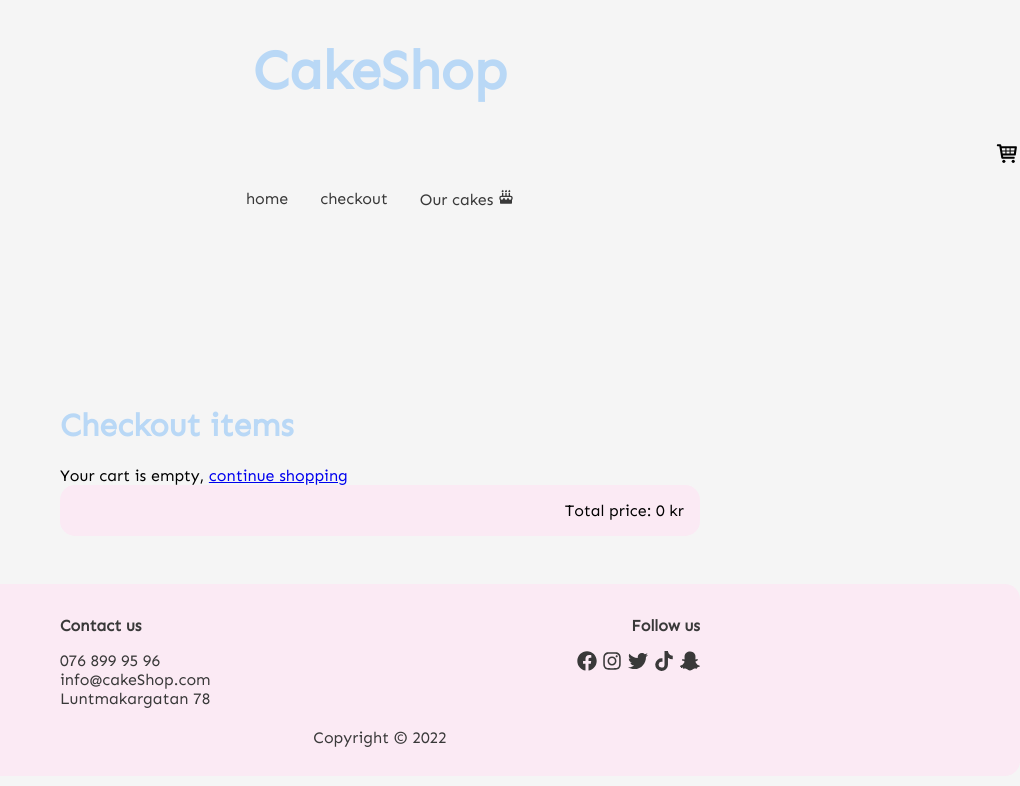
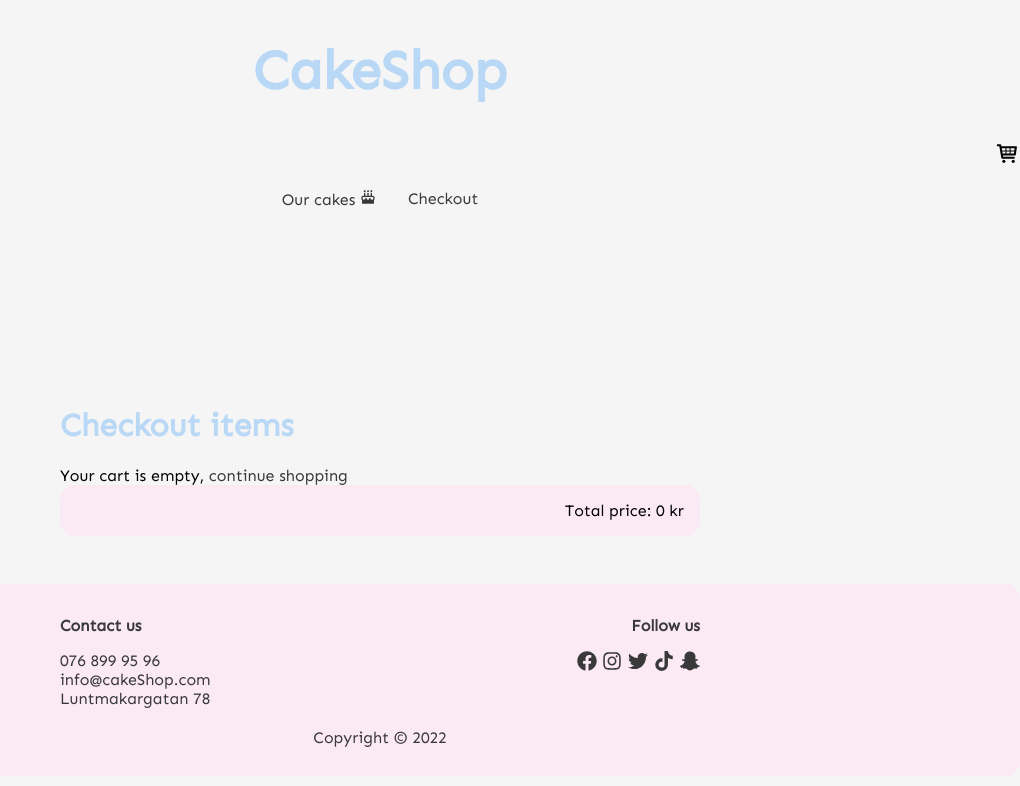
Before and after one commit to astridthil/Webshop-React, a React (Create React App) app: page /checkout in a window 1280 px wide. Shown: the top 786 px of the page, without its empty margins (260-1280 px from the left). Built offline with nearby package versions, Linux system fonts and the light colour scheme.

Commit message:
products at homepage

```diff
--- a/src/App.css
+++ b/src/App.css
@@ -168,4 +168,11 @@
 .products {
   display: flex;
   flex-direction: row;
+  justify-content: center;
+  flex-wrap: wrap;
+  max-width: 70rem;
+  align-items: center;
+  margin: auto;
+  margin-bottom: 3rem;
+
 }
--- a/src/App.js
+++ b/src/App.js
@@ -37,10 +37,14 @@ function App() {
       <BrowserRouter>
       <Header />
       <Routes>
+      <Route path='/' element={<Product />} />
         <Route path='/products' element={<Product />} />
-        <Route path='/products/:id' element={<ProductPage setSum = {setSum} sum = {sum}  addToCheckout={addToCheckout} checkoutItems={checkoutItems}/>} />
-        <Route path='/checkout' element=
-        {<Checkout
+        <Route path='/products/:id' element={<ProductPage
+        setSum = {setSum}
+        sum = {sum}
+        addToCheckout={addToCheckout}
+        checkoutItems={checkoutItems}/>} />
+        <Route path='/checkout' element={<Checkout
         setCheckoutItems={setCheckoutItems}
         sum = {sum}
         addToCheckout={addToCheckout}
--- a/src/Checkout.js
+++ b/src/Checkout.js
@@ -9,7 +9,6 @@ function Checkout(props) {
 
     const deleteItem = (product) => {
       let filteredItems = checkoutItems.filter(p => p.id !== product.id)
-      console.log(filteredItems)
       setCheckoutItems(filteredItems)
     }
 
@@ -19,7 +18,7 @@ function Checkout(props) {
   return (
     <table className='checkout-page'>
       <h1 className='checkout-title'>Checkout items</h1>
-    {checkoutItems.length === 0 && <div>Your cart is empty, <Link to='/products'>continue shopping</Link></div>}
+    {checkoutItems.length === 0 && <div>Your cart is empty, <Link style={linkStyle} to='/products'>continue shopping</Link></div>}
     {checkoutItems.map((product) => (
     <div key={product.id} className='checkout-container'>
       <div className='checkout-items'>
--- a/src/Nav.js
+++ b/src/Nav.js
@@ -8,9 +8,8 @@ function Nav() {
   return (
     <div className='nav'>
         <div className='nav-links'>
-        <p> <Link to='/' style={linkStyle}>home</Link> </p>
-        <p> <Link to='/checkout' style={linkStyle}>checkout</Link> </p>
         <p> <Link to='/products' style={linkStyle}>Our cakes <RiCake2Fill /></Link> </p>
+        <p> <Link to='/checkout' style={linkStyle}>Checkout</Link> </p>
         </div>
     </div>
   )
--- a/src/Product.js
+++ b/src/Product.js
@@ -1,5 +1,6 @@
 import React, { useState, useEffect } from 'react'
 import {Link} from 'react-router-dom'
+import { motion } from 'framer-motion'
 
 
 
@@ -26,21 +27,33 @@ useEffect( () => {
 
 
   return (
-    products.map((product) => (
-      <div className='products'>
+    <div className='products'>
+    {products.map((product) => (
+      <div>
        <article key={product.id}>
+         <div className='products-product'>
             <img src={product.url} alt="icons" className='product-img'/>
-            <Link to={`/products/${product.id}`}><h1>{product.title}</h1></Link>
-            <p>{product.price}</p>
-            <p>{product.storage}</p>
-            <button >Add to cart</button>
+            <Link style={linkStyle} to={`/products/${product.id}`}><h1>{product.title}</h1></Link>
+            <p>{product.price} kr</p>
+            <motion.button
+            className='cartbtn'
+            whileHover={{backgroundColor: '#EFE1E9'}}
+            whileTap={{scale: 0.9}}
+            >Add to cart</motion.button>
+            </div>
         </article>
 
       </div>
-      ))
+      ))}
+      </div>
   )
 }
 
+const linkStyle = {
+  marginRight: "1rem",
+  textDecoration: "none",
+  color: '#393939'
+}
 
 
 export default Product
--- a/src/index.css
+++ b/src/index.css
@@ -3,4 +3,5 @@ body {
   font-family: 'Itim', cursive;
   font-family: 'Sen', sans-serif;
   background-color: rgb(245, 245, 245);
+  color: '#393939';
 }
```
